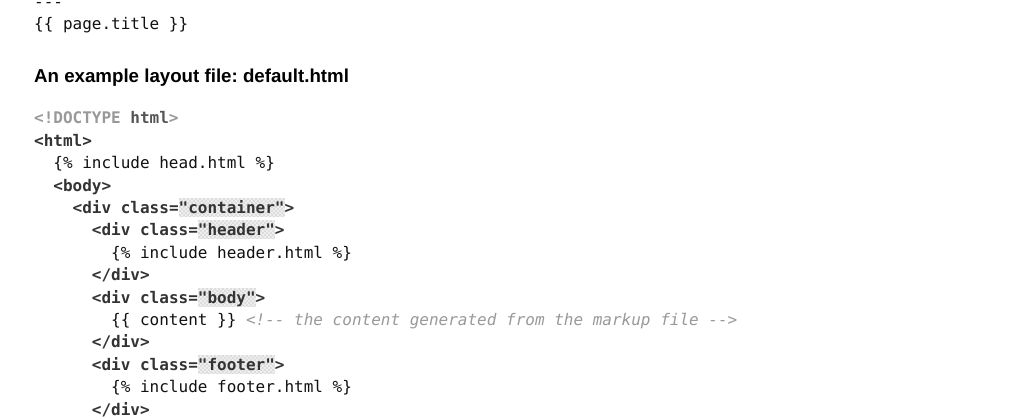
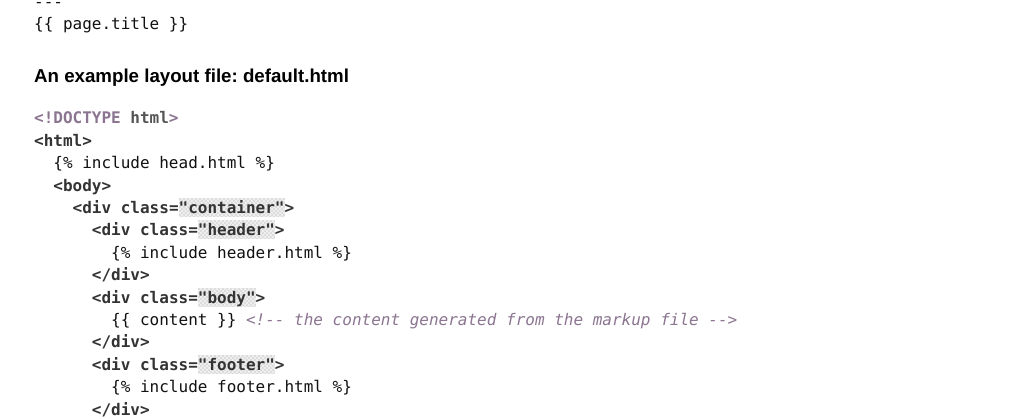
Before and after one commit to cogitor/cogitor.github.io, a Jekyll site: the page built from _posts/2016-02-27-lets-get-it-working.md, in a window 1280 px wide. Shown: the part 965-1384 px from the top of the page, without its empty margins (124-1155 px from the left). Built offline with Jekyll 4.4.1, drawn with Linux system fonts in a browser that asks for light colours; nearby versions of some CDN libraries; some web fonts are replaced; comment, search, counter and statistics services are not loaded; a style sheet for code colours, icons or effects is not loaded.

Commit message:
improve a11y further

```diff
--- a/css/main.css
+++ b/css/main.css
@@ -224,7 +224,7 @@ ul.posts li, ul.latest li {
 }
 
 .share a:hover {
-    color: #999;
+    color: #98859C;
 }
 
 /*google fonts*/
@@ -278,13 +278,13 @@ ul.posts li, ul.latest li {
   }
 
   .hljs-meta {
-    color: #999;
+    color: #8B7590;
     font-weight: bold;
   }
 
   .hljs-comment,
   .hljs-quote {
-    color: #999;
+    color: #8B7590;
     font-style: italic;
   }
 
```
Also changed, not shown: index.md (+1 -1 lines).
